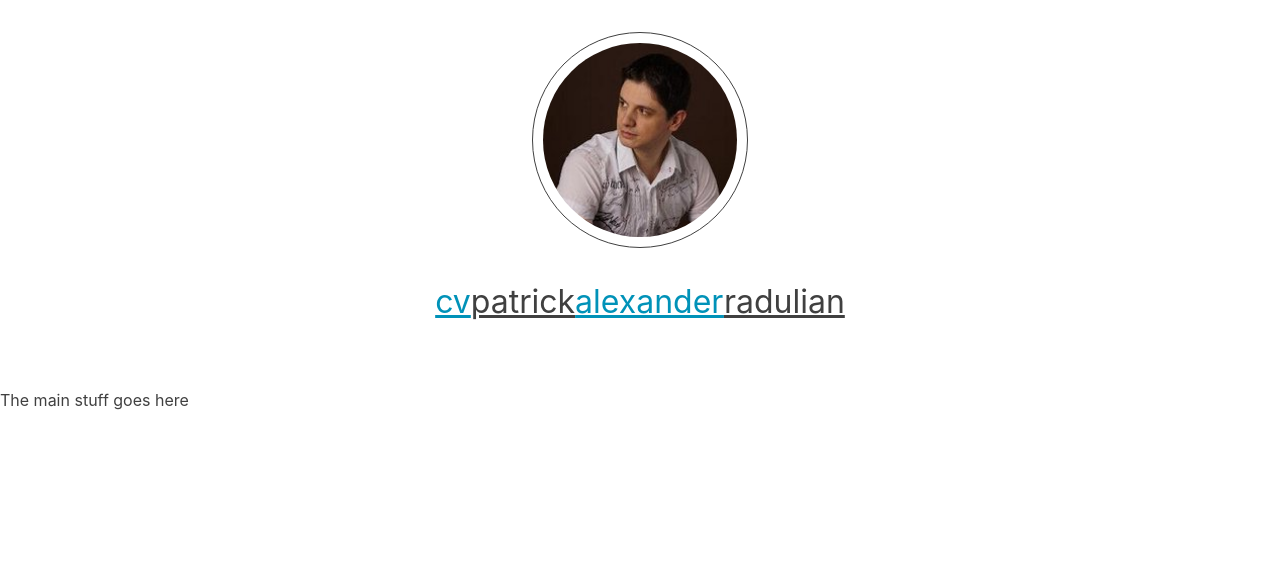
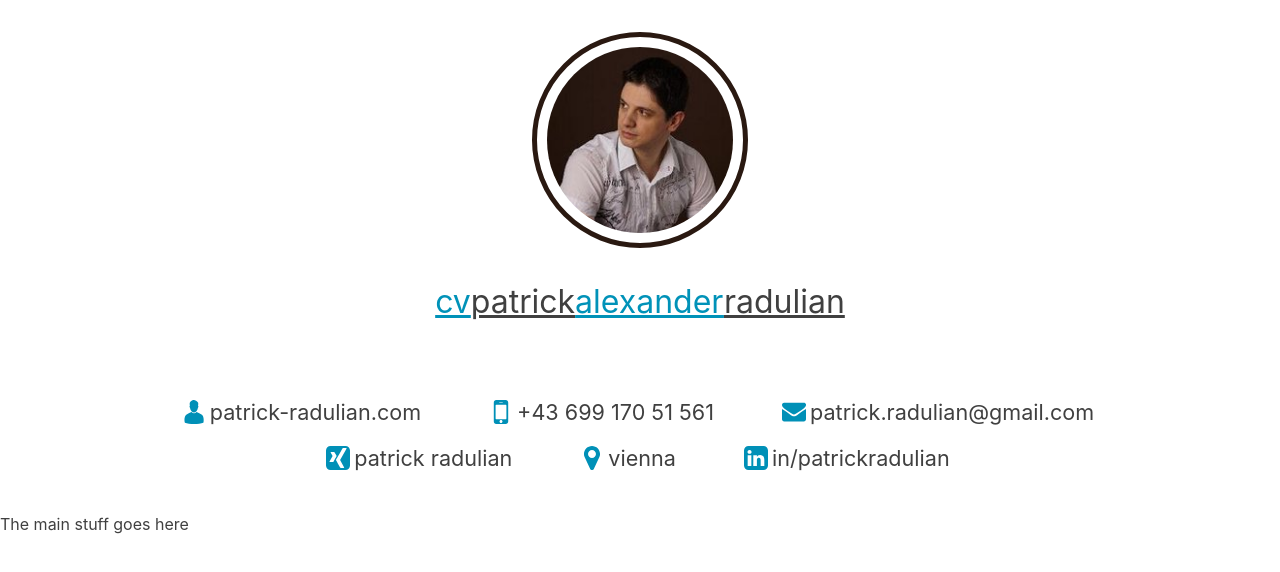
Before and after one commit to patrick-radulian/cv, a Next.js app: page / in a window 1280 px wide. Shown: the top 572 px of the page. Built offline with nearby package versions, Linux system fonts and the light colour scheme.

Commit message:
Add header details and slightly adjust profile image

```diff
--- a/components/header/header.module.css
+++ b/components/header/header.module.css
@@ -8,7 +8,7 @@
 .imageContainer {
     position: relative;
 
-    border: 1px solid var(--primary);
+    border: 5px solid var(--tertiary);
     border-radius: 50%;
 
     padding: 10px;
@@ -18,10 +18,26 @@
 
 .profileImage {
     border-radius: 50%;
-    margin: 5px;
+    margin: 0.25rem;
 }
 
 .name {
     font-size: 2rem;
-    margin: 2rem;
+    margin: 2rem 0 4rem;
 }
+
+.headerEntries {
+    display: flex;
+    align-items: center;
+}
+
+.headerEntry {
+    display: flex;
+    align-items: center;
+    font-size: 1.35rem;
+    margin: 0.5rem 2rem;
+}
+
+.headerEntryText {
+    margin: 0 0.25rem;
+}
--- a/components/header/header.tsx
+++ b/components/header/header.tsx
@@ -15,6 +15,40 @@ export default function Header() {
                 <span className={`${utilStyles.colorSecondary} ${utilStyles.underline}`}>alexander</span>
                 <span className={utilStyles.underline}>radulian</span>
             </div>
+
+            <div className={styles.headerEntries}>
+                <div className={styles.headerEntry}>
+                    <Image src="/images/person.svg" width={24} height={24} alt="Person"/>
+                    <span className={styles.headerEntryText}>patrick-radulian.com</span>
+                </div>
+
+                <div className={styles.headerEntry}>
+                    <Image src="/images/phone.svg" width={24} height={24} alt="Phone"/>
+                    <span className={styles.headerEntryText}>+43 699 170 51 561</span>
+                </div>
+
+                <div className={styles.headerEntry}>
+                    <Image src="/images/envelope.svg" width={24} height={24} alt="Envelope"/>
+                    <span className={styles.headerEntryText}>patrick.radulian@gmail.com</span>
+                </div>
+            </div>
+
+            <div className={styles.headerEntries}>
+                <div className={styles.headerEntry}>
+                    <Image src="/images/xing.svg" width={24} height={24} alt="Xing Logo"/>
+                    <span className={styles.headerEntryText}>patrick radulian</span>
+                </div>
+
+                <div className={styles.headerEntry}>
+                    <Image src="/images/location.svg" width={24} height={24} alt="Map Location Pin"/>
+                    <span className={styles.headerEntryText}>vienna</span>
+                </div>
+
+                <div className={styles.headerEntry}>
+                    <Image src="/images/linkedin.svg" width={24} height={24} alt="LinkedIn Logo"/>
+                    <span className={styles.headerEntryText}>in/patrickradulian</span>
+                </div>
+            </div>
         </header>
     )
 }
--- a/styles/global.css
+++ b/styles/global.css
@@ -1,6 +1,7 @@
 :root {
     --primary: #404040;
     --secondary: #0092B8;
+    --tertiary: #2A1911;
 }
 
 html,
```
